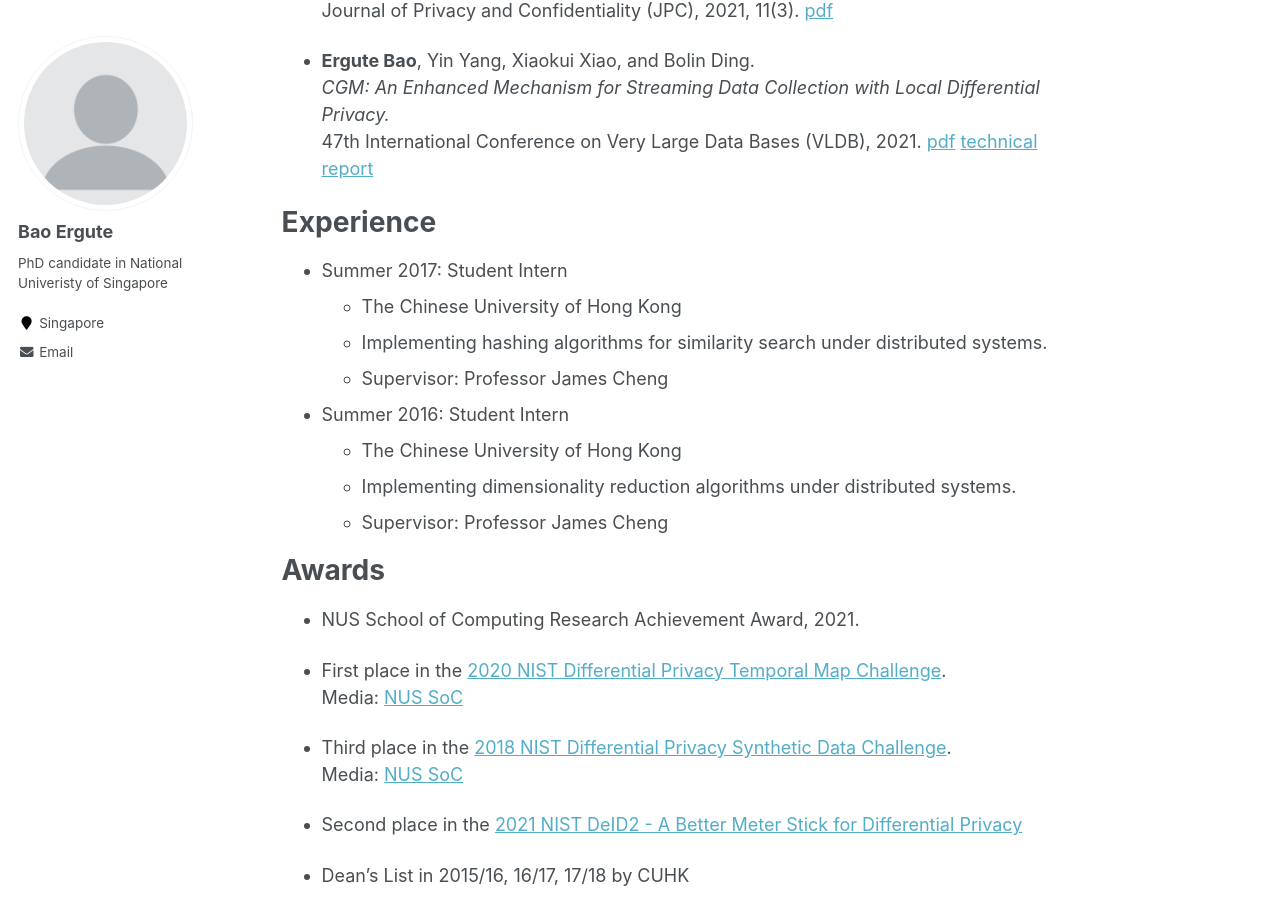
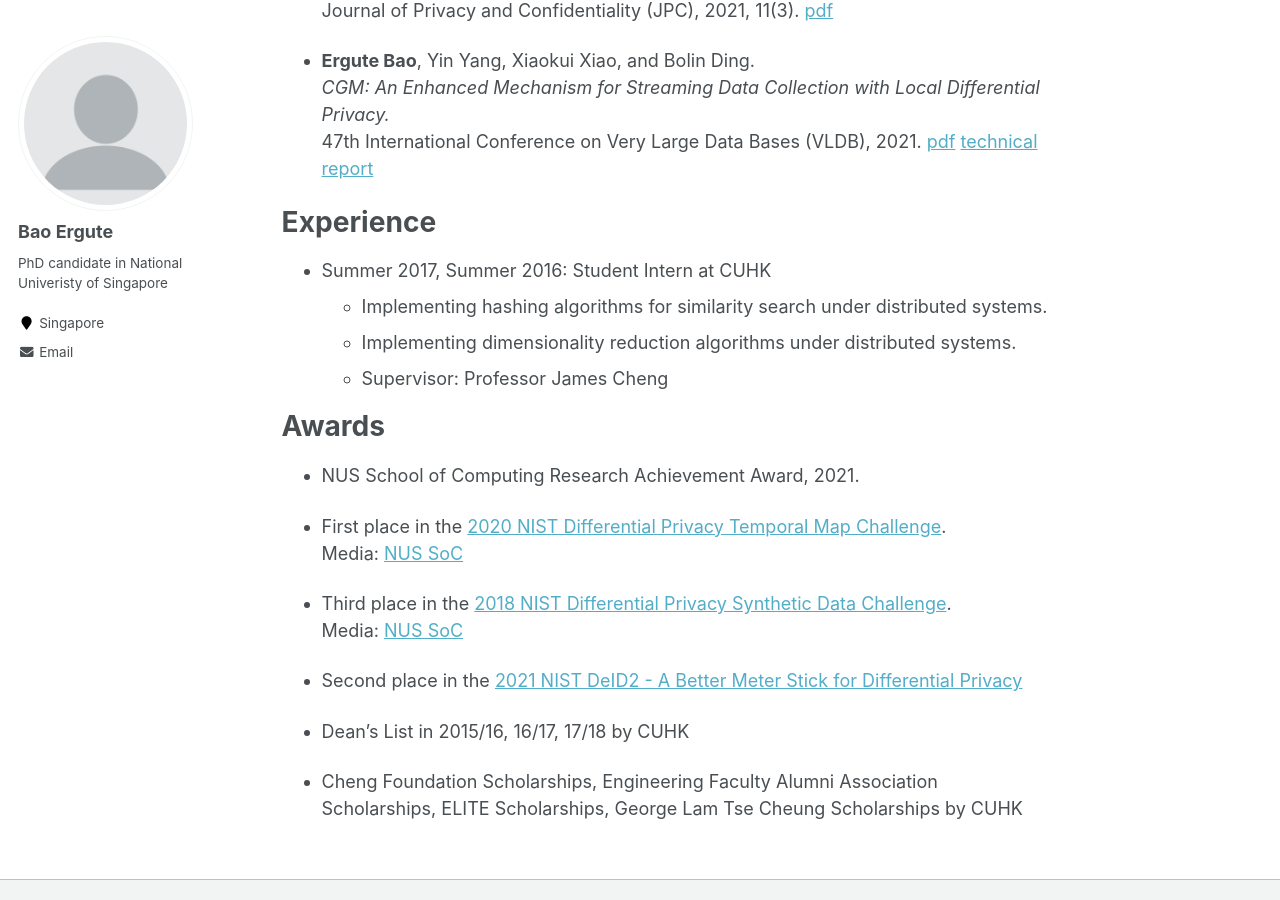
Before and after one commit to paulgute/paulgute.github.io, a Jekyll site: the page built from _pages/about.md, in a window 1280 px wide and 900 px high, scrolled down 602 px. Built offline with Jekyll 4.4.1, drawn with Linux system fonts in a browser that asks for light colours.

Commit message:
Update about.md

```diff
--- a/_pages/about.md
+++ b/_pages/about.md
@@ -38,15 +38,15 @@ Journal of Privacy and Confidentiality (JPC), 2021, 11(3).
 
 Experience
 ======
-* Summer 2017: Student Intern
-  * The Chinese University of Hong Kong
+* Summer 2017, Summer 2016: Student Intern at CUHK
   * Implementing hashing algorithms for similarity search under distributed systems.
+  * Implementing dimensionality reduction algorithms under distributed systems.
   * Supervisor: Professor James Cheng
 
-* Summer 2016: Student Intern
+<!-- * Summer 2016: Student Intern
   * The Chinese University of Hong Kong
   * Implementing dimensionality reduction algorithms under distributed systems.
-  * Supervisor: Professor James Cheng
+  * Supervisor: Professor James Cheng -->
 
 
 Awards
```
